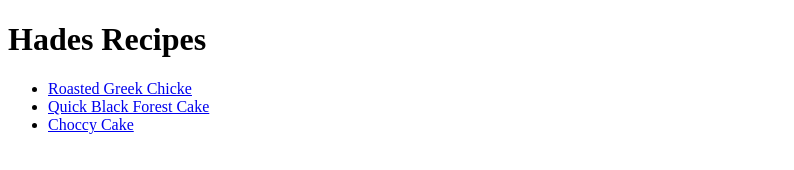
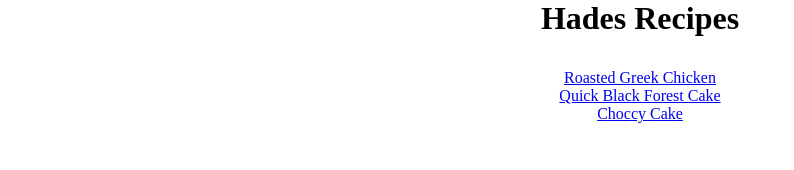
Before and after one commit to BiAniTy-AML/hades_recipes, a plain HTML site: page index.html in a window 1280 px wide. Shown: the whole page, without its empty margins (0-794 px from the left). Drawn offline with Linux system fonts and the light colour scheme.

Commit message:
Center the title and links

```diff
--- /dev/null
+++ b/css/styles.css
@@ -0,0 +1,12 @@
+* {
+    margin: 0;
+    padding: 0;
+}
+
+.center {
+    text-align: center;
+}
+
+.below_title {
+    margin-top: 2em;
+}
--- a/index.html
+++ b/index.html
@@ -2,14 +2,18 @@
 <html lang="en">
     <head>
         <meta charset="UTF-8" />
+        <link rel="stylesheet" href="./css/styles.css" />
         <title>Rec</title>
     </head>
     <body>
-        <h1>Hades Recipes</h1>
+        <h1 class="center">Hades Recipes</h1>
 
+        <div class="center below_title">
             <ul>
                 <li>
-                <a href="./recipes/greek_chick.html">Roasted Greek Chicke</a>
+                    <a href="./recipes/greek_chick.html"
+                        >Roasted Greek Chicken</a
+                    >
                 </li>
 
                 <li>
@@ -20,5 +24,6 @@
 
                 <li><a href="./recipes/choccy_cake.html">Choccy Cake</a></li>
             </ul>
+        </div>
     </body>
 </html>
```
Lines whose indentation alone changed are shown as unchanged.
